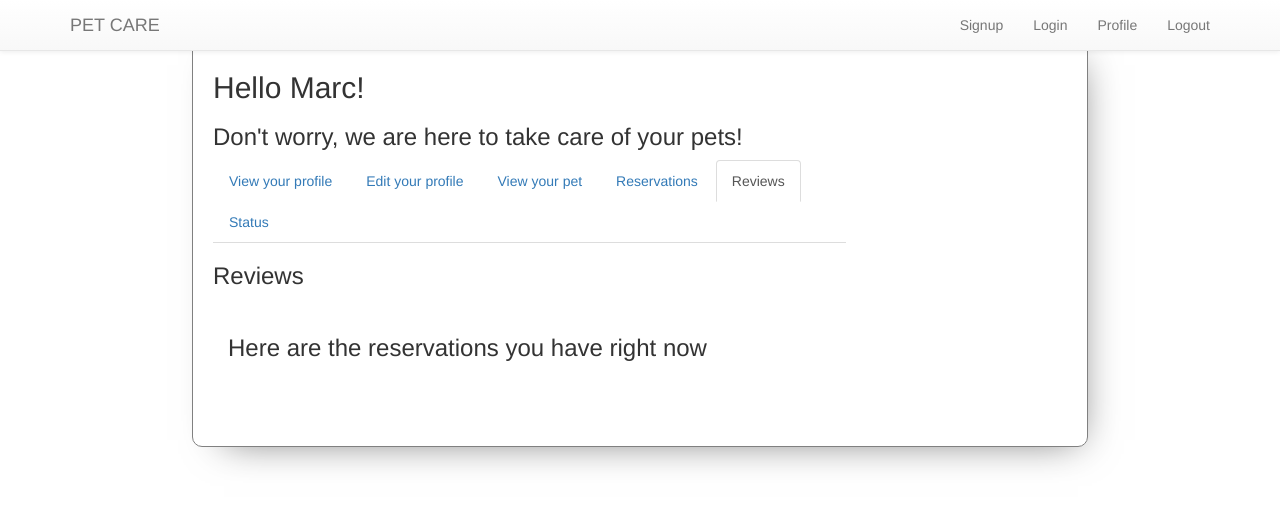
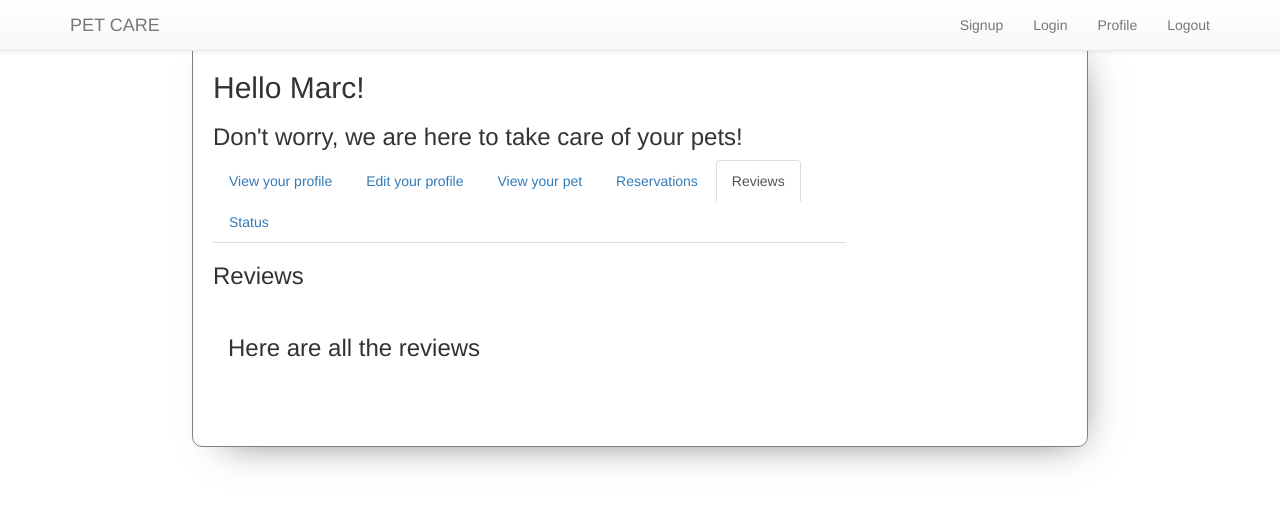
Before and after one commit to marcllopis/Pet-Care-Project, a Node server app: page /profile in a window 1280 px wide, after a click on "Reviews". Shown: the top 506 px of the page. Run offline with Node 20, Linux system fonts and the light colour scheme; a user stored in the database is signed in; data that the repository does not hold is empty; some libraries are stand-ins or nearby versions.

Commit message:
everything WORKSSSS

```diff
--- a/views/dashboard/profile.ejs
+++ b/views/dashboard/profile.ejs
@@ -282,7 +282,7 @@
                       <h3>Reviews</h3>
 
                         <div class="panel-body">
-                                      <h3>Here are the reservations you have right now</h3><br><br>
+                                      <h3>Here are all the reviews</h3><br><br>
                                       <%
                                       review.forEach((review) => {
                                         if(users.role === "OWNER"){
```
